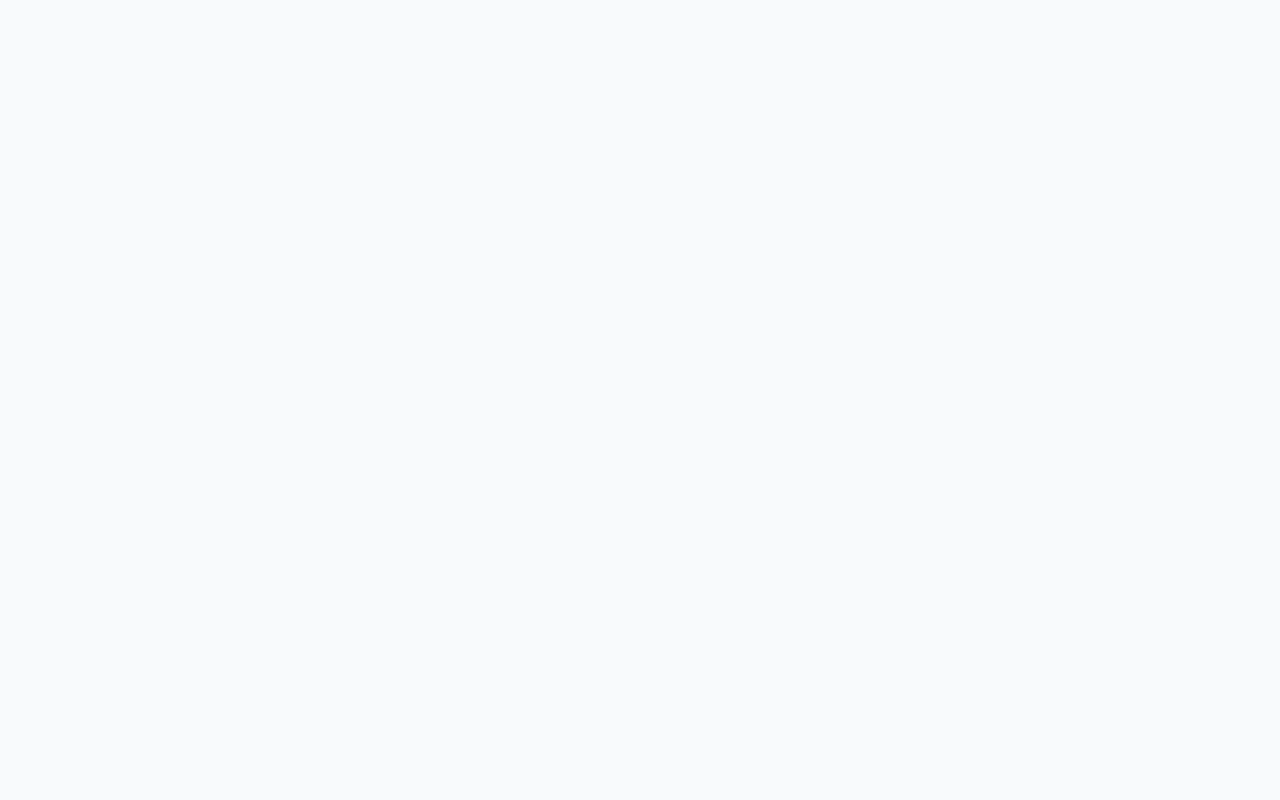
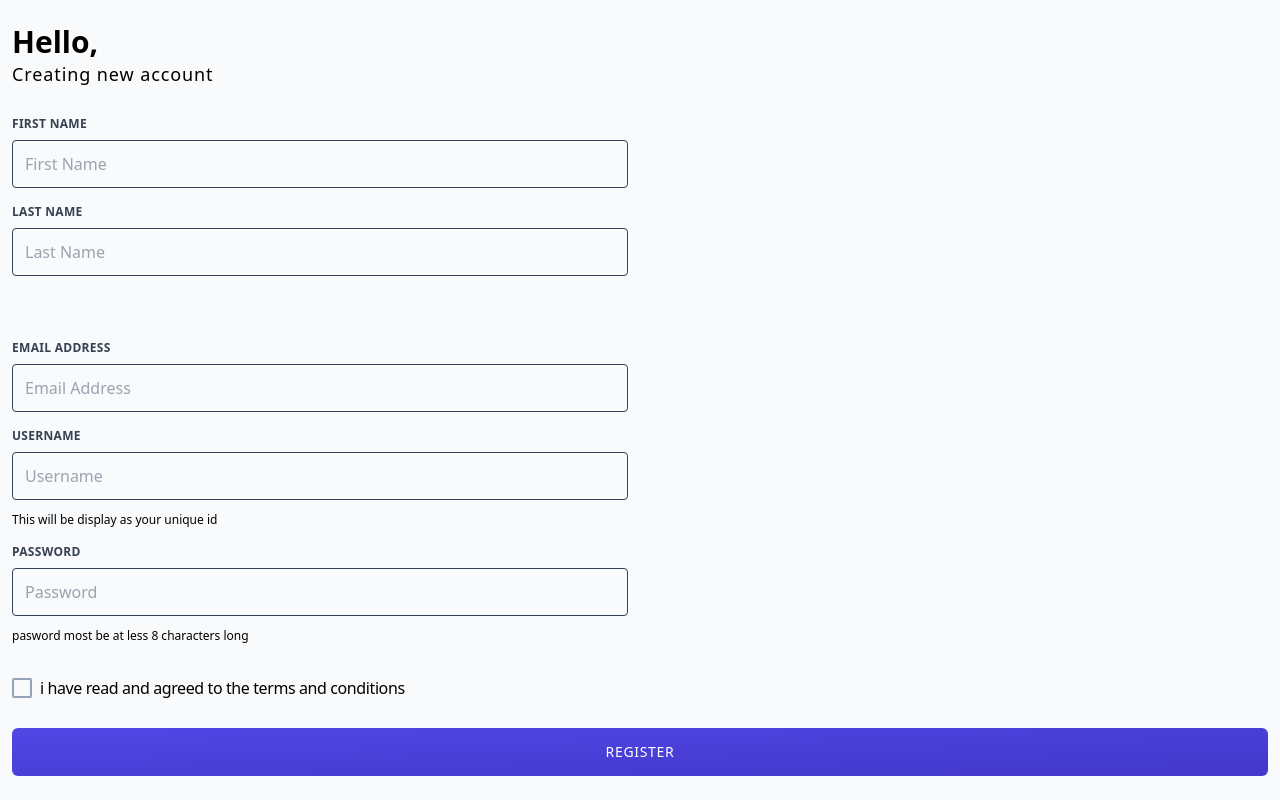
Before and after one commit to innocentperos/album-vite, a Vue app: page /#/register in a window 1280 px wide. Before the commit this address had no page. Built offline with nearby package versions, Linux system fonts and the light colour scheme.

Commit message:
adding register component

```diff
--- a/router.js
+++ b/router.js
@@ -2,11 +2,19 @@ import { createRouter, createWebHashHistory }  from "vue-router"
 import Index from "./src/pages/index.vue"
 import PreviouUsers from "./src/pages/previous_users.vue"
 import LoginUser from "/src/pages/login_previous.vue"
+import Register from "/src/pages/register.vue"
 
 const routes = [
   { path: '/', component: Index, name:"login" },
   {path:"/previous", component: PreviouUsers, name:"previous_users"},
-  {path:"/previous/:id/login", component: LoginUser, name:"login-user"}
+  {path:"/previous/:id/login", component: LoginUser, name:"login-user"},
+
+  {
+    path:"/register",
+    component: Register,
+    name:"register"
+  }
+
 ]
 
 // 3. Create the router instance and pass the `routes` option
--- a/src/pages/index.vue
+++ b/src/pages/index.vue
@@ -27,7 +27,8 @@
 
     <div class="w-full flex flex-col items-center justify-center p-3">
       <span class="text-sm">dont have an account</span>
-      <Button @click="previous" :loading="loading" block class="m-3"> create one</Button>
+      <Button @click="register" :loading="loading" block class="m-3"> create one</Button>
+      <span class="text-sm my-2 text-indigo-700" @click="previous">view accounts</span>
 
     </div>
   </div>
@@ -83,4 +84,10 @@
       name:"previous_users"
     })
   }
+
+  function register(){
+    router.push({
+      name:"register"
+    })
+  }
 </script>
--- a/src/pages/login_previous.vue
+++ b/src/pages/login_previous.vue
@@ -12,17 +12,17 @@
     </div>
 
     <div class="my-5">
-      <Input label="Password" left-icon="bx-key text-lg" ></Input>
+      <Input label="Password" left-icon="bx-key text-lg"></Input>
     </div>
 
-        <div class=" flex flex-col">
+    <div class=" flex flex-col">
       <span class="block mx-4 my-2 tracking-wider text-right text-md text-indigo-500 select-none hover:text-indigo-700 duration-300 ml-auto" @click="notMyAccount">not your account?</span>
-          <div class="p-3">
-          <div @click="login" class="p-3 bg-indigo-700 hover:bg-indigo-900 duration-300 w-full rounded-md flex items-center justify-center text-white uppercase tracking-wider" >
-      Login
-    </div>
+      <div class="p-3">
+        <Button block @click="login">
+          Login
+        </Button>
 
-    </div>
+      </div>
 
     </div>
 
@@ -32,15 +32,17 @@
 <script setup>
   import Input from '/src/ui/input.vue'
   import Avatar from '/src/ui/avatar.vue'
+  import Button from "/src/ui/button.vue"
+
   import router from "/router"
-  function notMyAccount(){
+
+  function notMyAccount() {
     router.push({
-      name:"login"
+      name: "login"
     })
   }
 
-  function login(){
+  function login() {
     alert("ok")
   }
-
 </script>
--- /dev/null
+++ b/src/pages/register.vue
@@ -0,0 +1,45 @@
+<template>
+  <div class="w-full h-full flex flex-col py-3">
+
+    <div class="flex flex-col p-3 mb-4">
+      <span class="text-3xl font-bold">Hello,</span>
+      <span class="text-lg tracking-wider">Creating new account</span>
+    </div>
+    <div class="space-y-4">
+      <Input label="First Name">
+
+      </Input>
+      <Input label="Last Name">
+
+      </Input>
+      <div class="py-4">
+
+      </div>
+      <Input label="Email Address">
+
+      </Input>
+      <Input label="Username" message="This will be display as your unique id">
+
+      </Input>
+      <Input label="Password" message="pasword most be at less 8 characters long">
+
+      </Input>
+      <div class="px-3 items-center flex space-x-2 py-4 ">
+        <Checkbox></Checkbox>
+
+        <span class="text- tracking-tight ">i have read and agreed to the terms and conditions</span>
+      </div>
+
+    </div>
+    <div class="flex p-3">
+      <Button block>
+        Register
+      </Button>
+    </div>
+  </div>
+</template>
+<script setup>
+  import Input from "/src/ui/input.vue"
+  import Button from "/src/ui/button.vue"
+  import Checkbox from "/src/ui/Checkbox.vue"
+</script>
--- /dev/null
+++ b/src/ui/Checkbox.vue
@@ -0,0 +1,35 @@
+<template>
+  <div @click="toggle" class="w-5 aspect-square flex items-center justify-center shrink-0 grow-0" :class="classes">
+    <span v-if="value" class="bx bx-check text-3xl text-white"></span>
+
+  </div>
+</template>
+
+<script setup>
+  import {ref,computed, onMounted} from "vue"
+
+  const props = defineProps({
+    modelValue:Boolean
+  })
+  const $emit = defineEmits(["update:modelValue"])
+  const value = ref(false)
+
+  onMounted(function(){
+    value.value = props.modelValue
+  })
+
+  function toggle(e){
+    value.value = !value.value
+    $emit("update:modelValue", value.value)
+    e.stopPropagation()
+  }
+
+  const classes = computed(function(){
+    return {
+      "rounded-sm ring ": true,
+      "bg-indigo-700 ring-indigo-400/20":value.value,
+      "bg-transparent border-2 border-slate-400 ring-transparent":!value.value
+    }
+  })
+
+</script>
--- a/src/ui/button.vue
+++ b/src/ui/button.vue
@@ -21,7 +21,7 @@
 
   const classes = computed(()=>{
     return {
-      "bg-indigo-700 uppercase tracking-wider p-3":true,
+      "bg-gradient-to-br from-indigo-600 to-indigo-700 uppercase tracking-wider duration-300  p-3":true,
       "w-full": props.block,
       "focus:bg-indigo-900 focus:shadow-lg":!props.loading && !props.disabled,
       "bg-slte-500":props.disabled
--- a/src/ui/input.vue
+++ b/src/ui/input.vue
@@ -4,18 +4,19 @@
     <label v-if="props.label" class="block uppercase tracking-wide text-gray-700 text-xs font-bold mb-2" for="grid-first-name">
       {{props.label}}
     </label>
-    <div class="group appearance-none block w-full  border rounded py-3 px-4  leading-tight focus:outline-none focus:bg-white h-12 flex relative overflow-hidden durstion-200" id="grid-first-name" :class="classes">
+    <div class="group appearance-none block w-full  border rounded py-3 px-1  leading-tight focus:outline-none focus:bg-white h-12 flex relative overflow-hidden durstion-200" id="grid-first-name" :class="classes">
+
+      <div v-if='props.leftIcon' class="h-full pl-2 flex-shrink flex items-center justify-center bg-transparent " :class="icon_classes">
+        <span class="bx" :class="props.leftIcon"></span>
+      </div>
 
 
-      <input :value="props.modelValue" @input="changed" class="bg-transparent outline-none w-full h-full" :class="input_classes" :type="props.type" :placeholder="props.placeholder ?props.placeholder : props.label" >
+      <input :value="props.modelValue" @input="changed" class="bg-transparent outline-none w-full h-full mx-2 flex-grow" :class="input_classes " :type="props.type" :placeholder="props.placeholder ?props.placeholder : props.label">
 
-      <div v-if='props.rightIcon' class="h-full aspect-square flex items-center justify-center absolute right-0 top-0 bg-transparent " :class="icon_classes">
+      <div v-if='props.rightIcon' class="h-full pr-2 flex-shrink flex items-center justify-center bg-transparent " :class="icon_classes">
         <span class="bx" :class="props.rightIcon"></span>
       </div>
 
-      <div v-if='props.leftIcon' class="h-full aspect-square flex items-center justify-center absolute left-0 top-0 bg-transparent " :class="icon_classes">
-        <span class="bx" :class="props.leftIcon"></span>
-      </div>
 
     </div>
 
@@ -28,22 +29,22 @@
 
   const props = defineProps({
     modelValue: String,
-    label:String,
-    message:String,
-    placeholder:String,
-    error:Boolean,
-    leftIcon:String,
-    rightIcon:String,
-    dense:Boolean,
-    type:{
-      type:String,
-      default:"text"
+    label: String,
+    message: String,
+    placeholder: String,
+    error: Boolean,
+    leftIcon: String,
+    rightIcon: String,
+    dense: Boolean,
+    type: {
+      type: String,
+      default: "text"
     }
   })
 
   const $emit = defineEmits(["update:modelValue"])
 
-  const error = computed(function(){
+  const error = computed(function() {
     return props.error
   })
 
@@ -53,7 +54,7 @@
 
   const classes = computed(() => {
     return {
-      "ring ring-transparent":true,
+      "ring ring-transparent duration-300": true,
       " border-slate-700 border-slate-700 hover:ring-indigo-500/50 hover:border-indigo-500 bg-slate-50 text-slate-700 placeholder-slate-309": !error.value,
       "border-red-500 hover:ring-red-500/50 bg-red-50/50 text-red-500 placeholder-red-300": error.value
     }
@@ -69,17 +70,17 @@
   const input_classes = computed(() => {
 
     return {
-      "pr-10": props.rightIcon,
-      "pl-10": props.leftIcon
+      "mx-3": props.rightIcon,
+      "mx-3": props.leftIcon
 
     }
   })
 
-  const icon_classes = computed(function(){
+  const icon_classes = computed(function() {
     return {
-      "bg-rose-500/20 text-rose-500 group-hover:bg-rose-500/20 group-hover:text-rose-500":error.value,
-      "group-hover:text-blue-500 text-slate-500 text-md bg-slate-500/20 group-hover:bg-indigo-500/20":!error.value
+      "bg-transparent group-hover:bg-transparent text-lg duration-300": true,
+      "b-rose-500/20 text-rose-500 group-hover:bg-rose-500/20 group-hover:text-rose-500": error.value,
+      "group-hover:text-indigo-700 text-slate-500 text-md b-slate-500/20 group-hover:b-indigo-700/20": !error.value
     }
   })
-
 </script>
--- /dev/null
+++ b/stores/register.js
@@ -0,0 +1,2 @@
+import { defineStore } from 'pinia'
+import { ref } from "vue"
```
Also changed, not shown: 1 other file (tests, documents, lock files or other folders).
